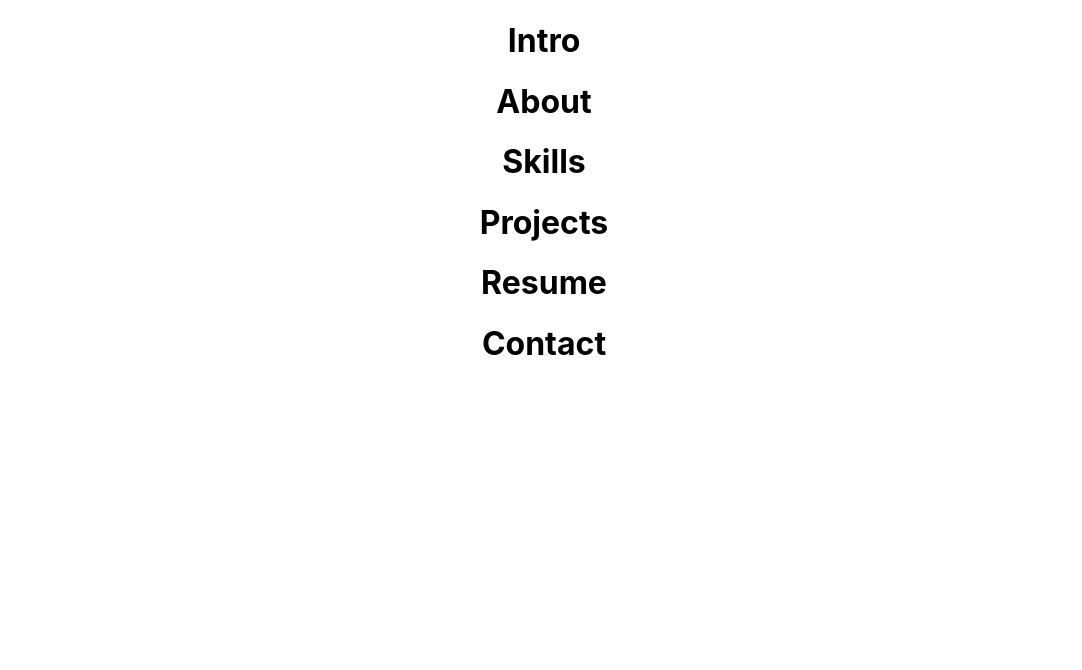
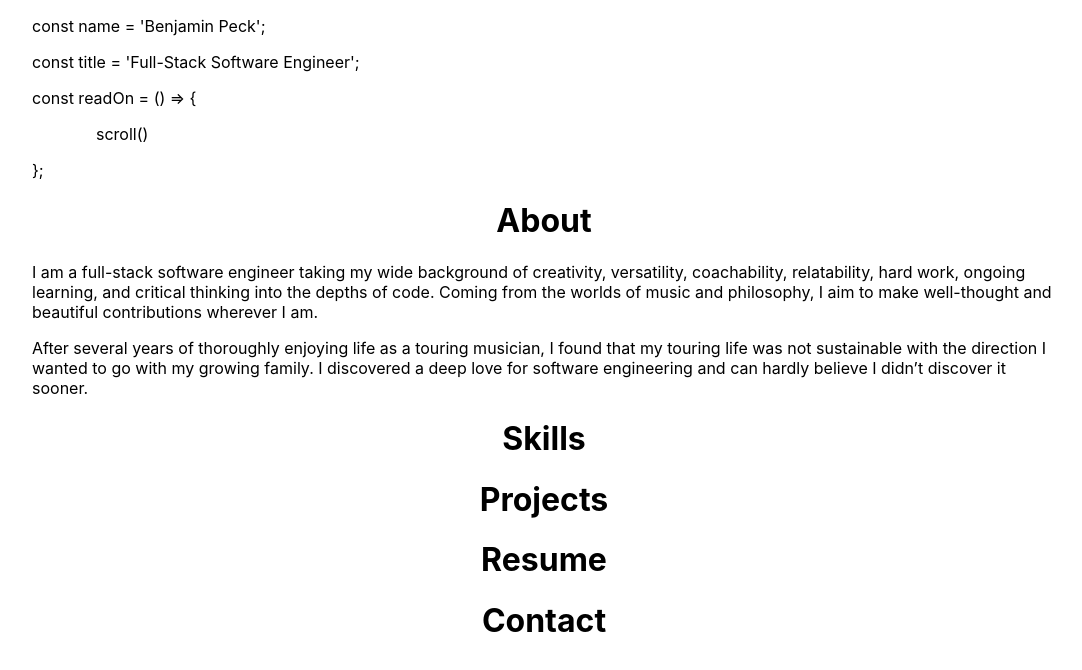
Before and after one commit to benjaminobambino/portfolio, a React (Create React App) app in the folder client/: page / in a window 1280 px wide. Shown: the top 670 px of the page, without its empty margins (96-1178 px from the left). Built offline with nearby package versions, Linux system fonts and the light colour scheme.

Commit message:
added initial intro and about content

```diff
--- a/client/src/App.css
+++ b/client/src/App.css
@@ -1,4 +1,12 @@
 .App {
+  margin: auto 10vw;
+}
+
+.indent {
+  margin-left: 5vw;
+}
+
+h1 {
   text-align: center;
 }
 
--- a/client/src/components/About.jsx
+++ b/client/src/components/About.jsx
@@ -4,6 +4,16 @@ const About = () => {
   return (
     <div>
       <h1>About</h1>
+      <p>I am a full-stack software engineer taking my wide background of creativity,
+        versatility, coachability, relatability, hard work, ongoing learning, and critical
+        thinking into the depths of code. Coming from the worlds of music and philosophy, I
+        aim to make well-thought and beautiful contributions wherever I am.
+      </p>
+      <p>After several years
+        of thoroughly enjoying life as a touring musician, I found that my touring life was
+        not sustainable with the direction I wanted to go with my growing family. I discovered
+        a deep love for software engineering and can hardly believe I didn&rsquo;t discover it sooner.
+      </p>
     </div>
   )
 }
--- a/client/src/components/Intro.jsx
+++ b/client/src/components/Intro.jsx
@@ -3,7 +3,11 @@ import React from 'react'
 const Intro = () => {
   return (
     <div>
-      <h1>Intro</h1>
+      <p>const name = 'Benjamin Peck';</p>
+      <p>const title = 'Full-Stack Software Engineer';</p>
+      <p>const readOn = () =&gt; &#123;</p>
+      <p><span className="indent">scroll()</span></p>
+      <p>&#125;;</p>
     </div>
   )
 }
```
